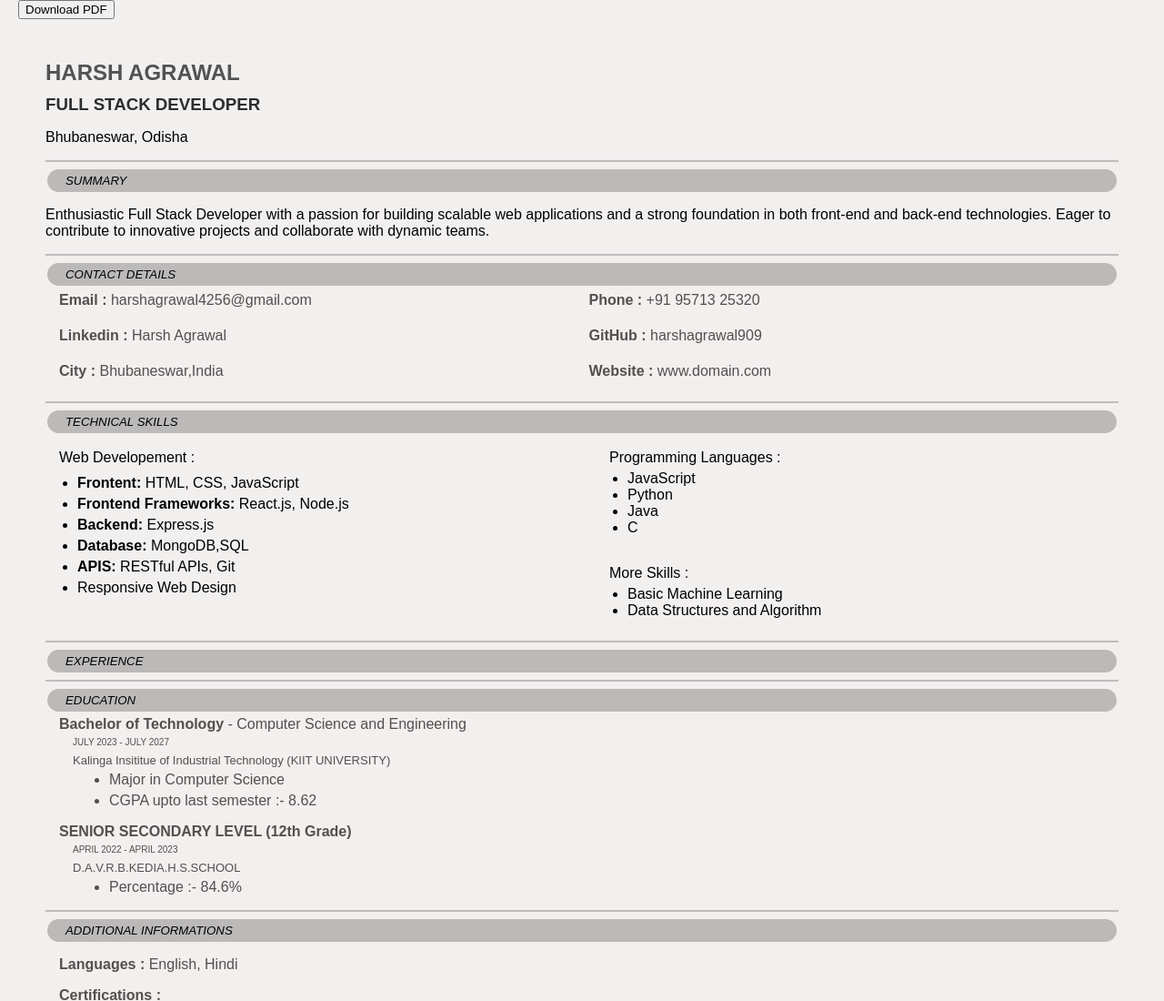
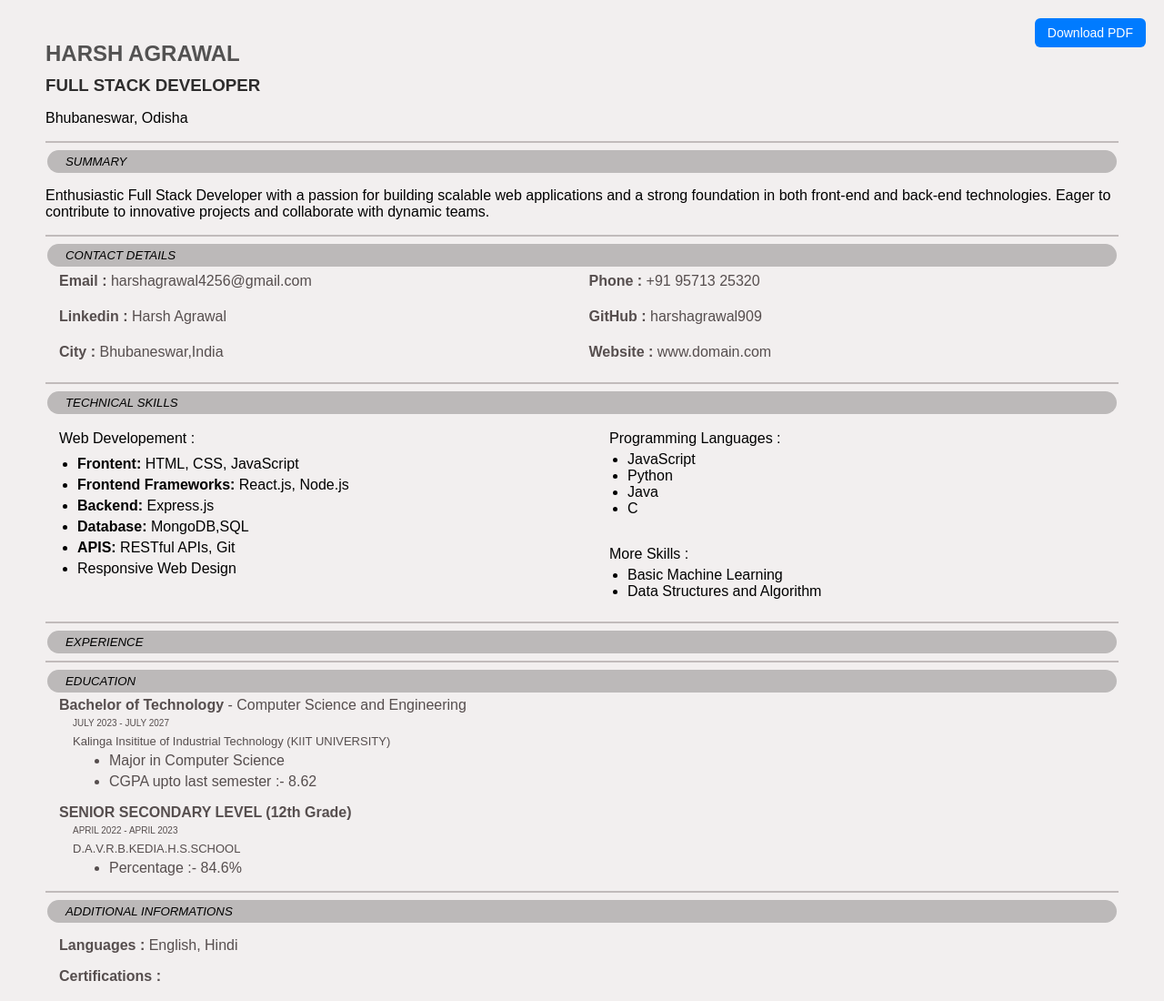
Before and after one commit to harshagrawal909/My-Resume, a plain HTML site: page index.html in a window 1280 px wide. Shown: the top 1100 px of the page at 91% size. Drawn offline with Linux system fonts and the light colour scheme.

Commit message:
Update style.css

```diff
--- a/style.css
+++ b/style.css
@@ -149,3 +149,28 @@ h5{
         width:100%;
     }
 }
+
+.download-button {
+  position: absolute;
+  top: 20px;
+  right: 20px;
+}
+
+.download-button button {
+  padding: 8px 14px;
+  background-color: #007bff;
+  color: white;
+  border: none;
+  border-radius: 6px;
+  cursor: pointer;
+  font-size: 14px;
+}
+
+.download-button button:hover {
+  background-color: #0056b3;
+}
+@media print {
+  .no-print {
+    display: none !important;
+  }
+}
```
